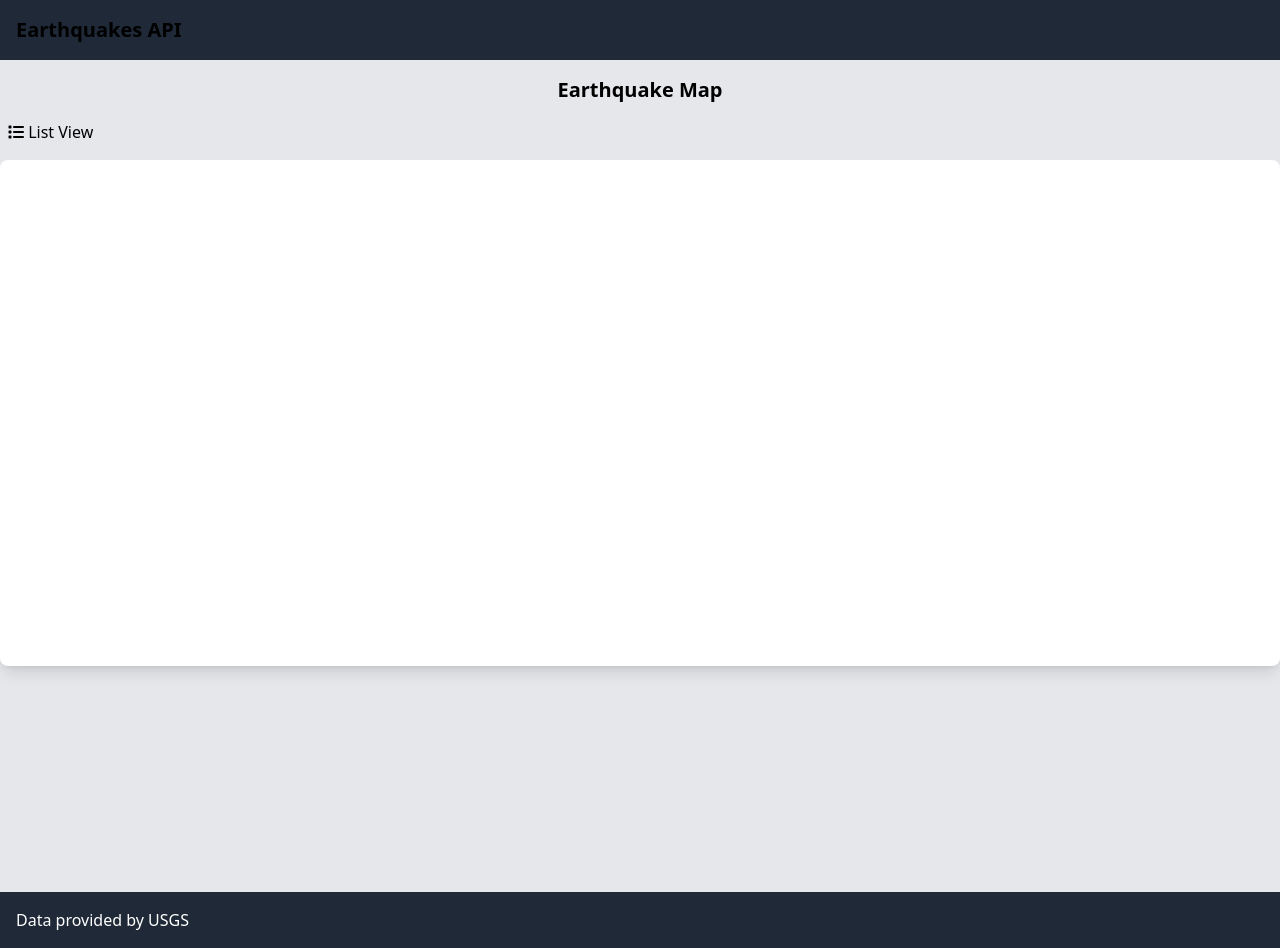
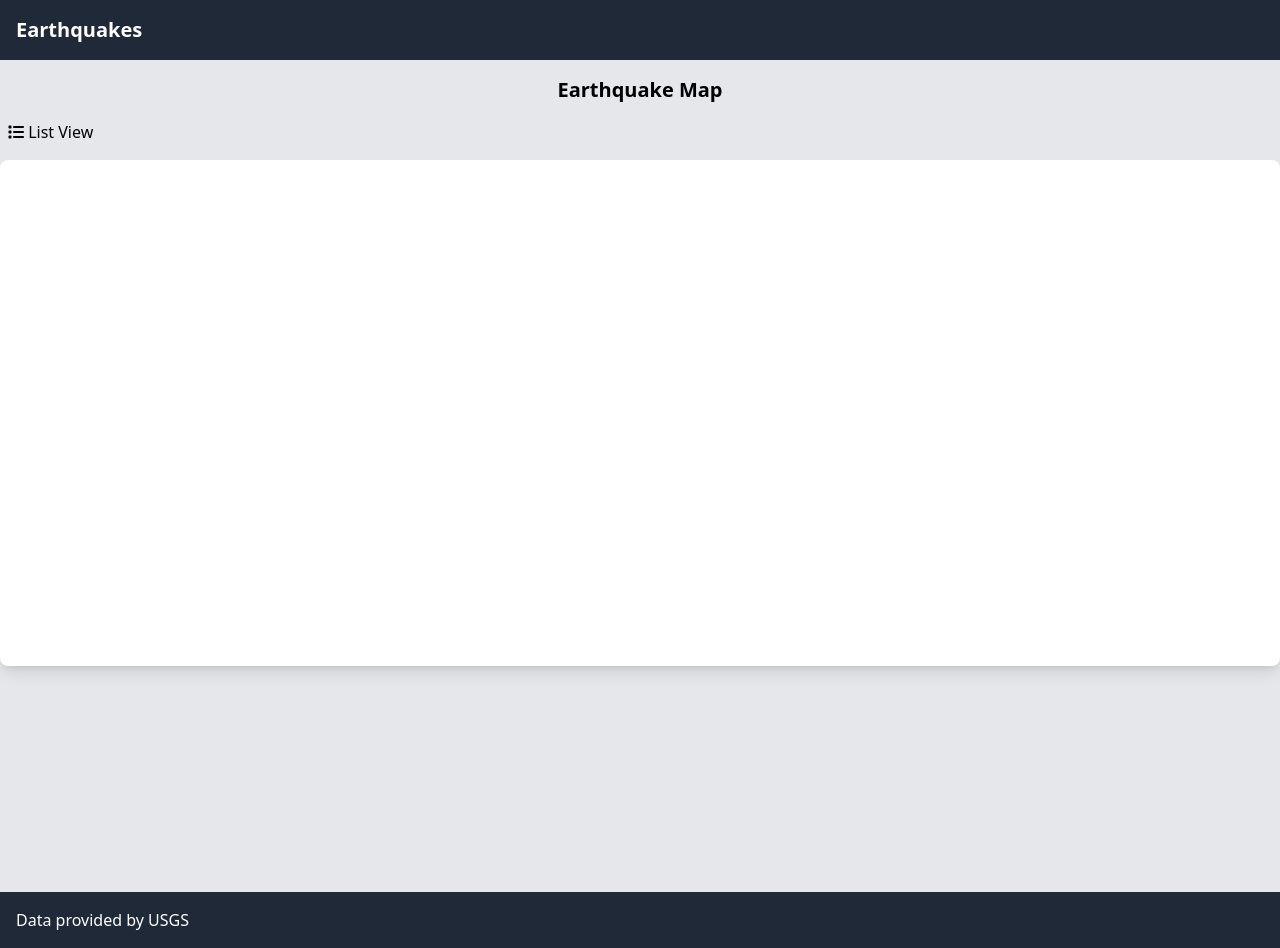
Before and after one commit to karayamanemre/earthquakes, a website: page map.html in a window 1280 px wide. Drawn offline with nearby package versions, Linux system fonts and the light colour scheme; no server answers; a web font is replaced by a local one.

Commit message:
Update map.html

```diff
--- a/map.html
+++ b/map.html
@@ -20,7 +20,7 @@
   </head>
   <body class="bg-gray-200">
     <header class="sticky top-0 z-50 bg-gray-800 text-gray-100 p-4 flex justify-between items-center">
-      <h1 class="text-xl font-bold" href="index.html">Earthquakes API</h1>
+      <h1 class="text-xl font-bold text-white">Earthquakes</h1>
     </header>
     <div class="container mx-auto my-4">
       <h2 class="text-center text-xl font-bold my-4">Earthquake Map</h2>
```
